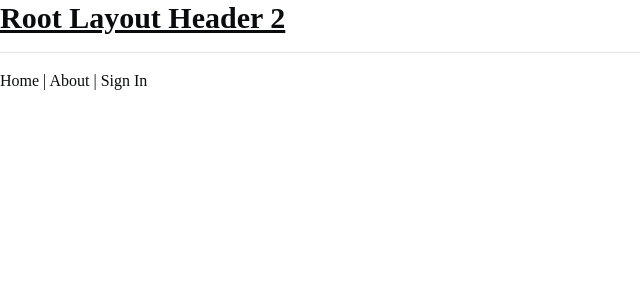
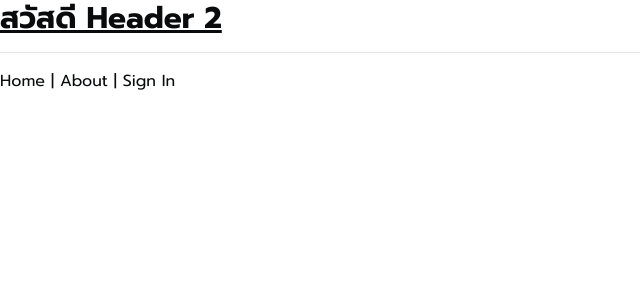
Before and after one commit to Happy9Hub/learn-nextjs-app, a Next.js app: page / in a window 1280 px wide. Shown: the top 300 px of the page, without its empty margins (0-640 px from the left). Built offline with nearby package versions, Linux system fonts and the light colour scheme.

Commit message:
Update font type for front

```diff
--- a/src/app/(front)/layout.tsx
+++ b/src/app/(front)/layout.tsx
@@ -1,21 +1,12 @@
 import type { Metadata } from "next";
-import { Geist, Geist_Mono } from "next/font/google";
+import { Prompt } from "next/font/google";
 import "../globals.css";
 
-const geistSans = Geist({
-  variable: "--font-geist-sans",
-  subsets: ["latin"],
+export const promptFont = Prompt({
+  subsets: ["thai"],
+  weight: ["400", "500", "700"],
+  display: "swap",
 });
-
-const geistMono = Geist_Mono({
-  variable: "--font-geist-mono",
-  subsets: ["latin"],
-});
-
-export const metadata: Metadata = {
-  title: "Create Next App",
-  description: "Generated by create next app",
-};
 
 export default function RootLayout({
   children,
@@ -24,11 +15,10 @@ export default function RootLayout({
 }>) {
   return (
     <html
-      lang="en"
-      className={`${geistSans.variable} ${geistMono.variable} h-full antialiased`}
+      lang="th"
     >
-      <body className="min-h-full flex flex-col">
-        <h1 className="text-3xl font-bold underline">Root Layout Header 2</h1>
+      <body className={promptFont.className}>
+        <h1 className="text-3xl font-bold underline">สวัสดี Header 2</h1>
         <hr className="my-4" />
         {children}
       </body>
```
